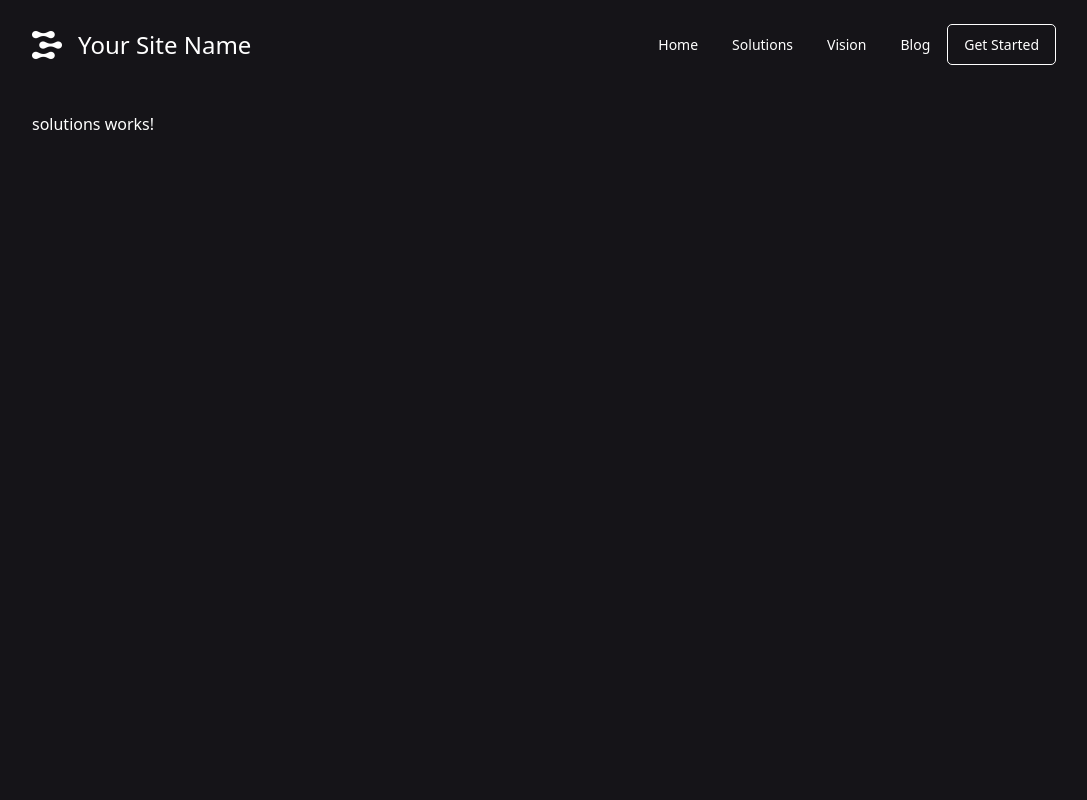
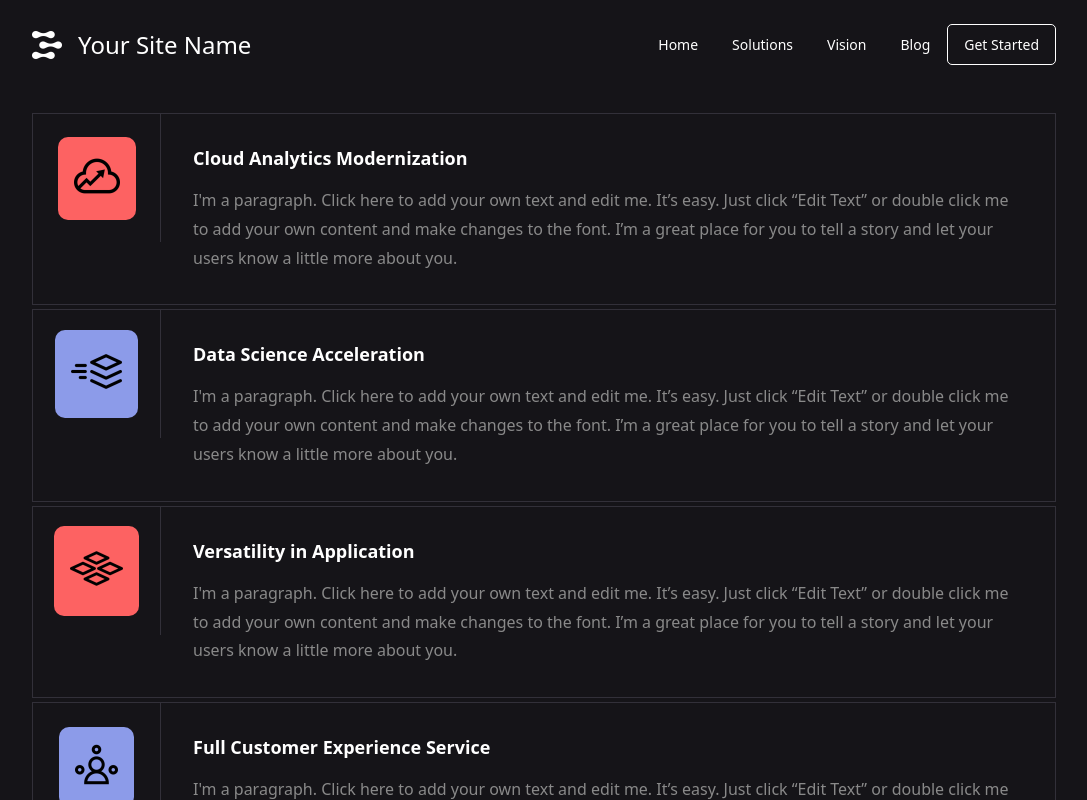
Before and after one commit to rahmaniali-ir/vita-angular-template, an Angular app: page /solutions in a window 1280 px wide. Shown: the top 800 px of the page, without its empty margins (96-1183 px from the left). Built offline with nearby package versions, Linux system fonts and the light colour scheme.

Commit message:
solutions page

```diff
--- a/src/app/pages/solutions/solutions.component.html
+++ b/src/app/pages/solutions/solutions.component.html
@@ -1,3 +1,46 @@
-<section>
-  <p>solutions works!</p>
+<!-- table -->
+<section class="table">
+  <div
+    *ngFor="let row of tableRows; trackBy: trackByName; let i = index"
+    class="row"
+  >
+    <div class="image-column">
+      <div class="image">
+        <img
+          [delay]="i * 0.4"
+          animate="translate-in"
+          [src]="'/assets/' + row.image"
+          [alt]="row.name"
+        />
+      </div>
+    </div>
+
+    <div class="details-column">
+      <strong [delay]="i * 0.4 + 0.2" animate="translate-in">{{
+        row.name
+      }}</strong>
+      <p [delay]="i * 0.4 + 0.4" animate="translate-in">
+        {{ row.description }}
+      </p>
+    </div>
+  </div>
 </section>
+
+<!-- articles -->
+<section class="articles">
+  <article>
+    <div class="image">
+      <strong animate="clip-in">We Integrate With Your Ecosystem</strong>
+    </div>
+
+    <div class="content">
+      <p [delay]="0.2" animate="clip-in">
+        I'm a paragraph. Click here to add your own text and edit me. It’s easy.
+        Just click “Edit Text” or double click me to add your own content and
+        make changes to the font. Feel free to drag and drop me anywhere you
+        like on your page. I’m a great place for you to tell a story and let
+        your users know a little more about you.
+      </p>
+    </div>
+  </article>
+</section>
--- a/src/app/pages/solutions/solutions.component.sass
+++ b/src/app/pages/solutions/solutions.component.sass
@@ -4,6 +4,50 @@
   flex-direction: column
 
   > section
-    min-height: 90vh
     padding-block: 24px
     padding-inline: clamp(32px, 10vw, 200px)
+
+.table
+  display: flex
+  flex-direction: column
+  gap: 4px
+
+  .row
+    border: solid 1px #323039
+    display: flex
+    flex-direction: row
+
+    &:nth-child(even)
+      .image-column .image
+        background: var(--accent)
+
+    .image-column
+      align-items: center
+      border-inline-end: solid 1px #323039
+      display: flex
+      height: 10vw
+      justify-content: center
+      width: 10vw
+
+      .image
+        background: var(--primary)
+        border-radius: 10px
+        padding: 16px
+
+        img
+          filter: brightness(-100%)
+
+    .details-column
+      display: flex
+      flex-direction: column
+      flex: 1
+      gap: 16px
+      justify-content: center
+      padding: 32px
+
+      strong
+        font-size: 18px
+
+      p
+        color: #898989
+        line-height: 1.8em
--- a/src/app/pages/solutions/solutions.component.ts
+++ b/src/app/pages/solutions/solutions.component.ts
@@ -3,8 +3,33 @@ import { Component } from '@angular/core';
 @Component({
   selector: 'app-solutions',
   templateUrl: './solutions.component.html',
-  styleUrls: ['./solutions.component.sass']
+  styleUrls: ['./solutions.component.sass'],
 })
 export class SolutionsComponent {
+  tableRows = [
+    {
+      name: 'Cloud Analytics Modernization',
+      description: `I'm a paragraph. Click here to add your own text and edit me. It’s easy. Just click “Edit Text” or double click me to add your own content and make changes to the font. I’m a great place for you to tell a story and let your users know a little more about you.`,
+      image: 'cloud.png',
+    },
+    {
+      name: 'Data Science Acceleration',
+      description: `I'm a paragraph. Click here to add your own text and edit me. It’s easy. Just click “Edit Text” or double click me to add your own content and make changes to the font. I’m a great place for you to tell a story and let your users know a little more about you.`,
+      image: 'acceleration.png',
+    },
+    {
+      name: 'Versatility in Application',
+      description: `I'm a paragraph. Click here to add your own text and edit me. It’s easy. Just click “Edit Text” or double click me to add your own content and make changes to the font. I’m a great place for you to tell a story and let your users know a little more about you.`,
+      image: 'versitality.png',
+    },
+    {
+      name: 'Full Customer Experience Service',
+      description: `I'm a paragraph. Click here to add your own text and edit me. It’s easy. Just click “Edit Text” or double click me to add your own content and make changes to the font. I’m a great place for you to tell a story and let your users know a little more about you.`,
+      image: 'customer.png',
+    },
+  ];
 
+  trackByName(index: number, { name }: { name: string }) {
+    return name;
+  }
 }
```
